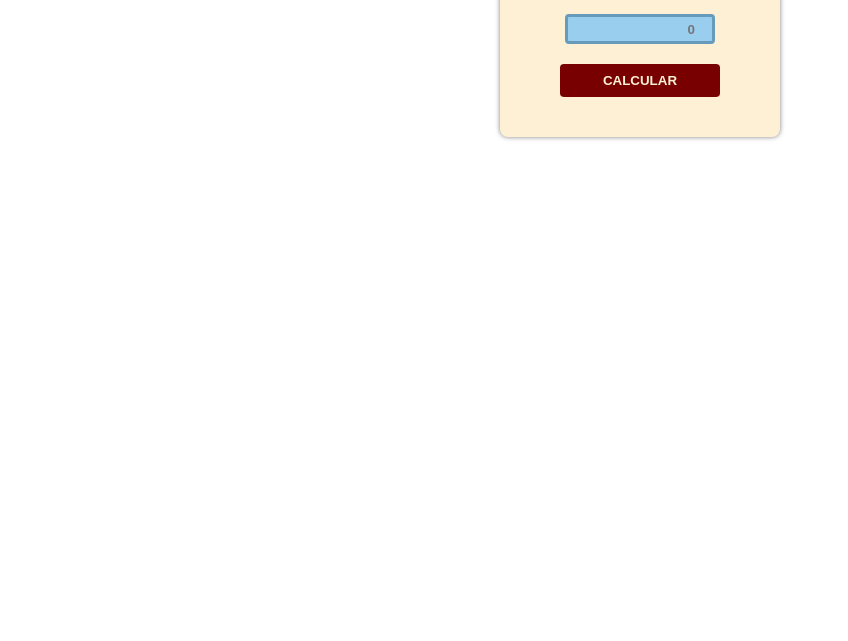
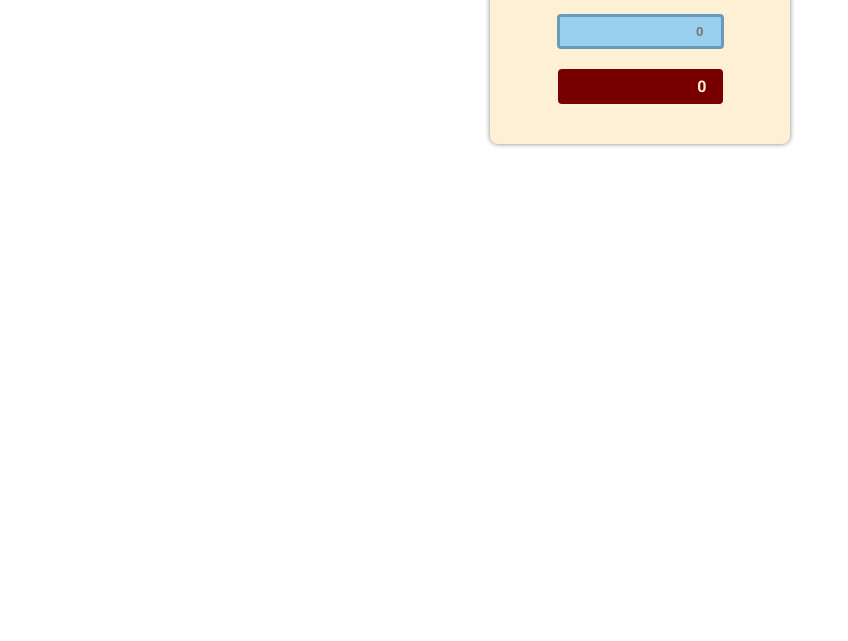
Before and after one commit to tonmetal/calculadora-legumbres, a website built with Vite: page index.html in a window 1280 px wide. Shown: the part 159-800 px from the top of the page, without its empty margins (0-848 px from the left). Built offline with nearby package versions, Linux system fonts and the light colour scheme; a web font is replaced by a local one.

Commit message:
mejora de uso

```diff
--- a/index.css
+++ b/index.css
@@ -4,7 +4,7 @@
     display: flex;
     flex-direction:column;
     margin: auto;
-    width: 200px;
+    width: 220px;
     background-color: #fdf0d5;
     padding: 40px;
     padding-top: 20px;
@@ -19,9 +19,10 @@ h1{
 }
 
 #input{
-    width: 150px;
-    height: 30px;
+    width: 167px;
+    height: 35px;
     margin: auto;
+    box-sizing: border-box;
     text-align: end;
     background-color: #99ceef;
     font-weight: bold;
@@ -31,13 +32,16 @@ h1{
     margin-bottom: 20px;
 }
 
-button{
-    width: 160px;
+#boton{
+    width: 165px;
+    height: 35px;
     margin: auto;
-    padding: 9px;
+    padding: 8px 16px;
+    box-sizing: border-box;
     border: none;
     border-radius: 4px;
     background-color: #780000;
     color: #fdf0d5;
     font-weight: bolder;
+    text-align: end;
 }
--- a/index.html
+++ b/index.html
@@ -11,8 +11,8 @@
     <body>
         <div class="calculadora">
             <h1>Calculadora de Guisos 🍲</h1>
-            <input type="number" placeholder="0" id="input">
-            <button id="boton">CALCULAR</button>
+            <input id="input"type="number" placeholder="0" >
+            <div id="boton">0</div>
             <script src="index.js"></script>
         </div>
     </body>
--- a/index.js
+++ b/index.js
@@ -1,8 +1,9 @@
 let input = document.getElementById("input")
 let boton = document.getElementById("boton")
 
-boton.addEventListener("click", function(){
+input.addEventListener("input", function(){
     if(input.value > 2000 && input.value < 3000){
-    input.value = ((input.value - 1450)/ 2 + 1450)
+    let resultado =  ((input.value - 1450)/ 2 + 1450)
+    boton.textContent = resultado
     }
 })
```
